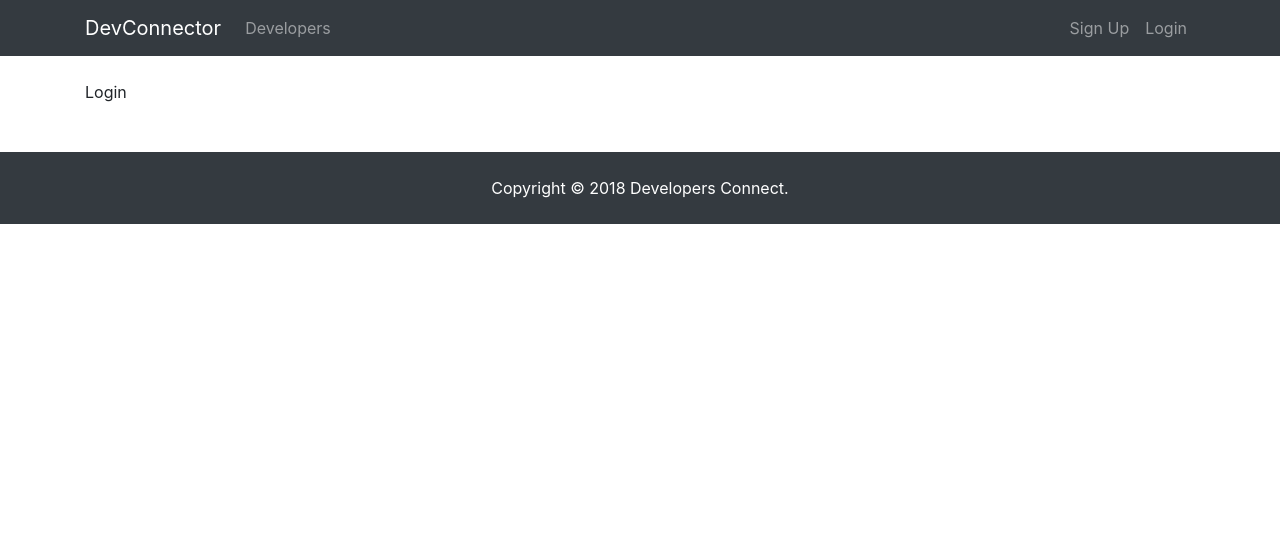
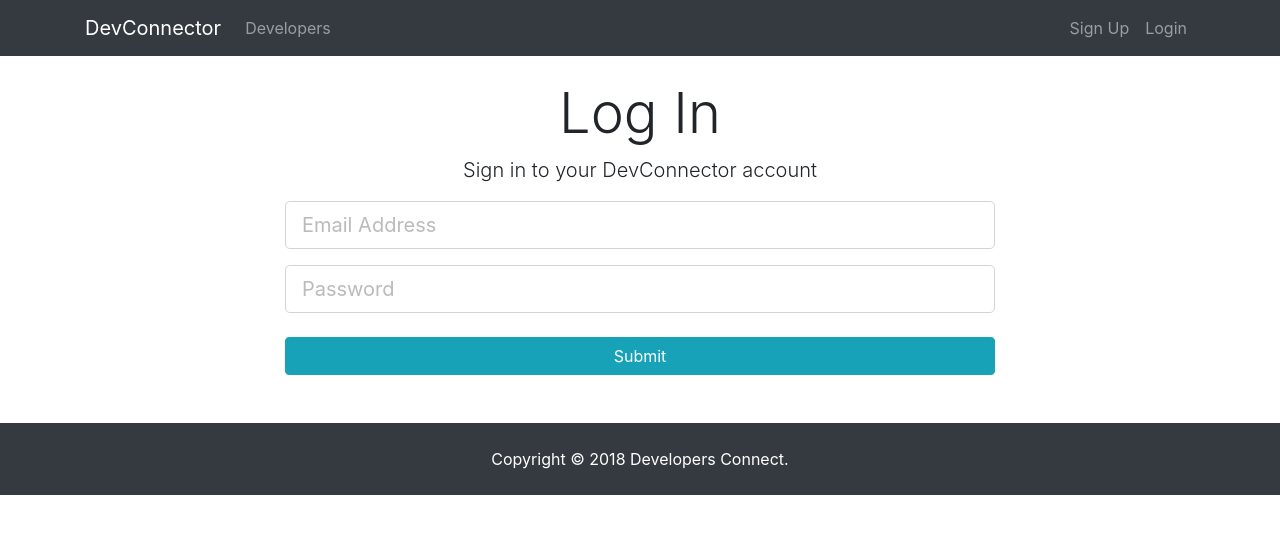
Before and after one commit to simdi/developer-connect, a React (Create React App) app in the folder client/: page /login in a window 1280 px wide. Shown: the top 534 px of the page. Built offline with nearby package versions, Linux system fonts and the light colour scheme.

Commit message:
Added login component.

```diff
--- a/client/src/components/auth/Login.js
+++ b/client/src/components/auth/Login.js
@@ -1,10 +1,54 @@
 import React, { Component } from 'react'
 
 class Login extends Component {
+  constructor() {
+    super();
+
+    this.state = {
+      email: '',
+      password: '',
+      errors: {}
+    };
+
+    this.onChange = this.onChange.bind(this);
+    this.onSubmit = this.onSubmit.bind(this);
+  }
+
+  onChange(e) {
+    this.setState({ [e.target.name]: e.target.value });
+  }
+
+  onSubmit(e) {
+    e.preventDefault();
+
+    const loginUser = {
+      email: this.state.email,
+      password: this.state.password
+    };
+
+    console.log('Login User', loginUser);
+  }
+
   render() {
     return (
-      <div>
-        Login
+      <div className="login">
+        <div className="container">
+          <div className="row">
+            <div className="col-md-8 m-auto">
+              <h1 className="display-4 text-center">Log In</h1>
+              <p className="lead text-center">Sign in to your DevConnector account</p>
+              <form onSubmit={this.onSubmit}>
+                <div className="form-group">
+                  <input type="email" className="form-control form-control-lg" placeholder="Email Address" onChange={this.onChange} value={this.state.email} name="email" />
+                </div>
+                <div className="form-group">
+                  <input type="password" className="form-control form-control-lg" placeholder="Password" onChange={this.onChange} value={this.state.password} name="password" />
+                </div>
+                <input type="submit" className="btn btn-info btn-block mt-4" />
+              </form>
+            </div>
+          </div>
+        </div>
       </div>
     )
   }
--- a/client/src/components/auth/Register.js
+++ b/client/src/components/auth/Register.js
@@ -14,10 +14,24 @@
     }
 
     this.onChange = this.onChange.bind(this);
+    this.onSubmit = this.onSubmit.bind(this);
   }
 
   onChange(e) {
     this.setState({ [e.target.name]: e.target.value });
+  }
+
+  onSubmit(e) {
+    e.preventDefault();
+
+    const newUser = {
+      name: this.state.name,
+      email: this.state.email,
+      password: this.state.password,
+      password2: this.state.password2
+    }
+
+    console.log('New User', newUser);
   }
 
   render() {
@@ -28,7 +42,7 @@
             <div className="col-md-8 m-auto">
               <h1 className="display-4 text-center">Sign Up</h1>
               <p className="lead text-center">Create your DevConnector account</p>
-              <form action="create-profile.html">
+              <form onSubmit={this.onSubmit}>
                 <div className="form-group">
                   <input type="text" className="form-control form-control-lg" placeholder="Name" name="name" value={this.state.name} onChange={this.onChange} required />
                 </div>
```
